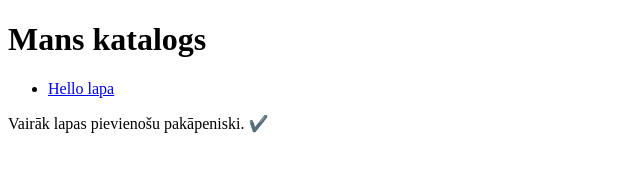
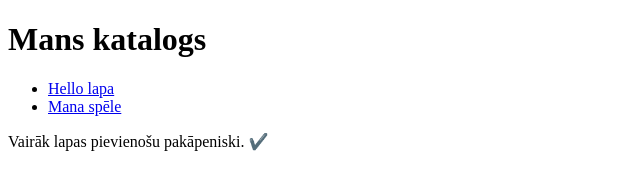
Before and after one commit to arniskanepe-tech/render-node-mini-apps, a website: page public/index.html in a window 1280 px wide. Shown: the whole page, without its empty margins (0-640 px from the left). Drawn offline with Linux system fonts and the light colour scheme.

Commit message:
Update index.html

```diff
--- a/public/index.html
+++ b/public/index.html
@@ -4,5 +4,6 @@
 <h1>Mans katalogs</h1>
 <ul>
   <li><a href="./hello/">Hello lapa</a></li>
+  <li><a href="./games/mana-spele/">Mana spēle</a></li>
 </ul>
 <p>Vairāk lapas pievienošu pakāpeniski. ✔️</p>
```
